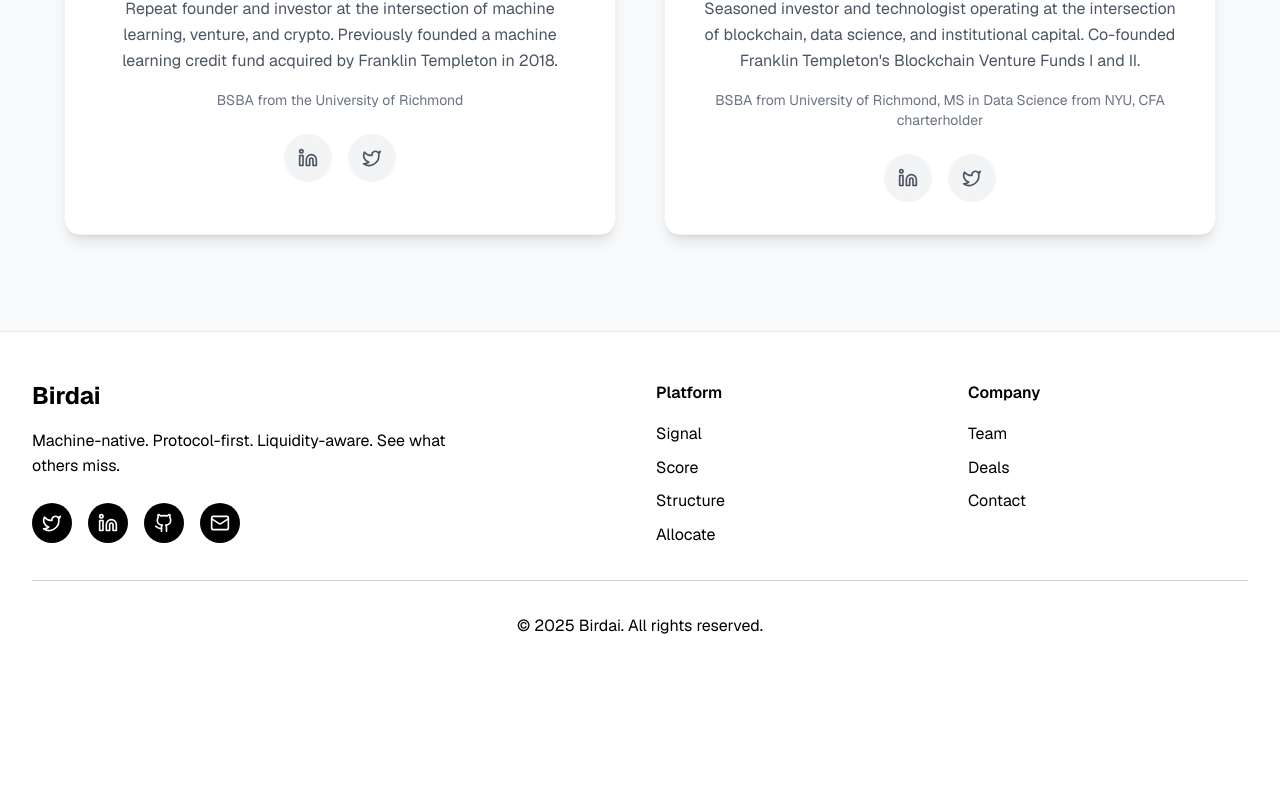
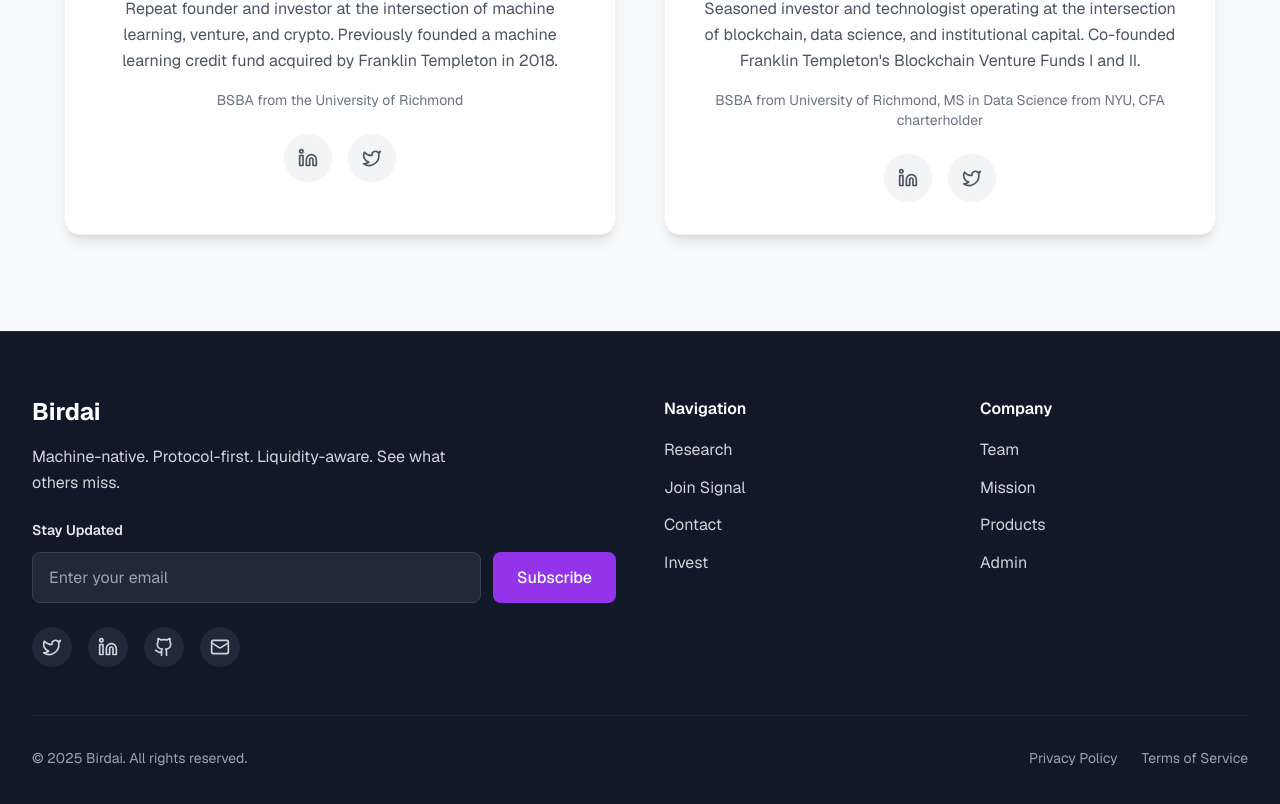
Before and after one commit to Kfar19/CursorWeb, a Next.js app: page / in a window 1280 px wide. Shown: the part 2406-3210 px from the top of the page. Before the commit the page ends 3092 px from the top, so only its background shows below. Built offline with nearby package versions, Linux system fonts and the light colour scheme; no server answers.

Commit message:
Add modern dark footer with navigation links, email signup, and improved social icons

```diff
--- a/src/app/page.tsx
+++ b/src/app/page.tsx
@@ -28,6 +28,8 @@ import {
 export default function Home() {
   const [isMenuOpen, setIsMenuOpen] = useState(false);
   const [isContactModalOpen, setIsContactModalOpen] = useState(false);
+  const [footerEmail, setFooterEmail] = useState('');
+  const [isFooterSubmitting, setIsFooterSubmitting] = useState(false);
 
   // Test if JavaScript is working
   useEffect(() => {
@@ -500,6 +502,23 @@ export default function Home() {
       ...prev,
       [name]: value
     }));
+  };
+
+  const handleFooterEmailSubmit = async (e: React.FormEvent) => {
+    e.preventDefault();
+    if (!footerEmail.trim()) return;
+
+    setIsFooterSubmitting(true);
+    try {
+      // You can integrate with your email collection API here
+      console.log('Footer email submitted:', footerEmail);
+      setFooterEmail('');
+      // Optional: Show success message
+    } catch (error) {
+      console.error('Error submitting footer email:', error);
+    } finally {
+      setIsFooterSubmitting(false);
+    }
   };
 
   const handleSubmit = async (e: React.FormEvent) => {
@@ -1271,66 +1290,192 @@ export default function Home() {
       </section>
 
       {/* Footer */}
-      <footer className="bg-white border-t border-gray-200">
-        <div className="max-w-7xl mx-auto px-4 sm:px-6 lg:px-8 py-12">
-          <div className="grid md:grid-cols-4 gap-8">
-            {/* Brand */}
-            <div className="md:col-span-2">
+      <footer className="bg-gray-900 text-white border-t border-gray-800">
+        <div className="max-w-7xl mx-auto px-4 sm:px-6 lg:px-8 py-16">
+          <div className="grid grid-cols-1 md:grid-cols-2 lg:grid-cols-4 gap-8 lg:gap-12">
+            {/* Brand & Description */}
+            <div className="lg:col-span-2">
               <motion.div
-                className="text-2xl font-bold text-black mb-4"
+                className="text-2xl font-bold text-white mb-4"
                 whileHover={{ scale: 1.05 }}
               >
-                <motion.span
-                  className="text-black"
-                >
+                <motion.span className="text-white">
                   Birdai
                 </motion.span>
               </motion.div>
-              <p className="text-black mb-6 max-w-md">
+              <p className="text-gray-300 mb-6 max-w-md leading-relaxed">
                 Machine-native. Protocol-first. Liquidity-aware. See what others miss.
               </p>
+
+              {/* Email Signup */}
+              <div className="mb-6">
+                <h4 className="text-sm font-semibold text-gray-200 mb-3">Stay Updated</h4>
+                <form onSubmit={handleFooterEmailSubmit} className="flex flex-col sm:flex-row gap-3">
+                  <input
+                    type="email"
+                    value={footerEmail}
+                    onChange={(e) => setFooterEmail(e.target.value)}
+                    placeholder="Enter your email"
+                    className="flex-1 px-4 py-3 bg-gray-800 border border-gray-700 rounded-lg text-white placeholder-gray-400 focus:outline-none focus:ring-2 focus:ring-purple-500 focus:border-transparent transition-all duration-200"
+                    required
+                  />
+                  <button
+                    type="submit"
+                    disabled={isFooterSubmitting}
+                    className="px-6 py-3 bg-purple-600 hover:bg-purple-700 text-white font-medium rounded-lg transition-all duration-200 disabled:opacity-50 disabled:cursor-not-allowed"
+                  >
+                    {isFooterSubmitting ? 'Submitting...' : 'Subscribe'}
+                  </button>
+                </form>
+              </div>
+
+              {/* Social Icons */}
               <div className="flex space-x-4">
-                <a href="#" className="w-10 h-10 bg-black hover:bg-gray-800 rounded-full flex items-center justify-center transition-colors">
-                  <Twitter className="w-5 h-5 text-white" />
-                </a>
-                <a href="#" className="w-10 h-10 bg-black hover:bg-gray-800 rounded-full flex items-center justify-center transition-colors">
-                  <Linkedin className="w-5 h-5 text-white" />
-                </a>
-                <a href="#" className="w-10 h-10 bg-black hover:bg-gray-800 rounded-full flex items-center justify-center transition-colors">
-                  <Github className="w-5 h-5 text-white" />
-                </a>
-                <a href="#" className="w-10 h-10 bg-black hover:bg-gray-800 rounded-full flex items-center justify-center transition-colors">
-                  <Mail className="w-5 h-5 text-white" />
-                </a>
+                <motion.a
+                  href="https://twitter.com/birdai"
+                  target="_blank"
+                  rel="noopener noreferrer"
+                  className="w-10 h-10 bg-gray-800 hover:bg-purple-600 rounded-full flex items-center justify-center transition-all duration-200"
+                  whileHover={{ scale: 1.1 }}
+                  whileTap={{ scale: 0.95 }}
+                >
+                  <Twitter className="w-5 h-5 text-gray-300 hover:text-white transition-colors" />
+                </motion.a>
+                <motion.a
+                  href="https://linkedin.com/company/birdai"
+                  target="_blank"
+                  rel="noopener noreferrer"
+                  className="w-10 h-10 bg-gray-800 hover:bg-purple-600 rounded-full flex items-center justify-center transition-all duration-200"
+                  whileHover={{ scale: 1.1 }}
+                  whileTap={{ scale: 0.95 }}
+                >
+                  <Linkedin className="w-5 h-5 text-gray-300 hover:text-white transition-colors" />
+                </motion.a>
+                <motion.a
+                  href="https://github.com/birdai"
+                  target="_blank"
+                  rel="noopener noreferrer"
+                  className="w-10 h-10 bg-gray-800 hover:bg-purple-600 rounded-full flex items-center justify-center transition-all duration-200"
+                  whileHover={{ scale: 1.1 }}
+                  whileTap={{ scale: 0.95 }}
+                >
+                  <Github className="w-5 h-5 text-gray-300 hover:text-white transition-colors" />
+                </motion.a>
+                <motion.a
+                  href="mailto:hello@birdai.xyz"
+                  className="w-10 h-10 bg-gray-800 hover:bg-purple-600 rounded-full flex items-center justify-center transition-all duration-200"
+                  whileHover={{ scale: 1.1 }}
+                  whileTap={{ scale: 0.95 }}
+                >
+                  <Mail className="w-5 h-5 text-gray-300 hover:text-white transition-colors" />
+                </motion.a>
               </div>
             </div>
 
-            {/* Quick Links */}
+            {/* Navigation Links */}
             <div>
-              <h3 className="text-black font-semibold mb-4">Platform</h3>
-              <ul className="space-y-2">
-                <li><a href="#" className="text-black hover:text-gray-600 transition-colors">Signal</a></li>
-                <li><a href="#" className="text-black hover:text-gray-600 transition-colors">Score</a></li>
-                <li><a href="#" className="text-black hover:text-gray-600 transition-colors">Structure</a></li>
-                <li><a href="#" className="text-black hover:text-gray-600 transition-colors">Allocate</a></li>
+              <h3 className="text-white font-semibold mb-4">Navigation</h3>
+              <ul className="space-y-3">
+                <li>
+                  <motion.a
+                    href="/research"
+                    className="text-gray-300 hover:text-white transition-colors duration-200 flex items-center group"
+                    whileHover={{ x: 4 }}
+                  >
+                    <span className="group-hover:text-purple-400 transition-colors">Research</span>
+                  </motion.a>
+                </li>
+                <li>
+                  <motion.a
+                    href="#contact"
+                    onClick={() => setIsContactModalOpen(true)}
+                    className="text-gray-300 hover:text-white transition-colors duration-200 flex items-center group cursor-pointer"
+                    whileHover={{ x: 4 }}
+                  >
+                    <span className="group-hover:text-purple-400 transition-colors">Join Signal</span>
+                  </motion.a>
+                </li>
+                <li>
+                  <motion.a
+                    href="#contact"
+                    onClick={() => setIsContactModalOpen(true)}
+                    className="text-gray-300 hover:text-white transition-colors duration-200 flex items-center group cursor-pointer"
+                    whileHover={{ x: 4 }}
+                  >
+                    <span className="group-hover:text-purple-400 transition-colors">Contact</span>
+                  </motion.a>
+                </li>
+                <li>
+                  <motion.a
+                    href="#invest"
+                    className="text-gray-300 hover:text-white transition-colors duration-200 flex items-center group"
+                    whileHover={{ x: 4 }}
+                  >
+                    <span className="group-hover:text-purple-400 transition-colors">Invest</span>
+                  </motion.a>
+                </li>
               </ul>
             </div>
 
-            {/* Company */}
+            {/* Company Info */}
             <div>
-              <h3 className="text-black font-semibold mb-4">Company</h3>
-              <ul className="space-y-2">
-                <li><a href="#" className="text-black hover:text-gray-600 transition-colors">Team</a></li>
-                <li><a href="#" className="text-black hover:text-gray-600 transition-colors">Deals</a></li>
-                <li><a href="#" className="text-black hover:text-gray-600 transition-colors">Contact</a></li>
+              <h3 className="text-white font-semibold mb-4">Company</h3>
+              <ul className="space-y-3">
+                <li>
+                  <motion.a
+                    href="#founders"
+                    className="text-gray-300 hover:text-white transition-colors duration-200 flex items-center group"
+                    whileHover={{ x: 4 }}
+                  >
+                    <span className="group-hover:text-purple-400 transition-colors">Team</span>
+                  </motion.a>
+                </li>
+                <li>
+                  <motion.a
+                    href="#mission"
+                    className="text-gray-300 hover:text-white transition-colors duration-200 flex items-center group"
+                    whileHover={{ x: 4 }}
+                  >
+                    <span className="group-hover:text-purple-400 transition-colors">Mission</span>
+                  </motion.a>
+                </li>
+                <li>
+                  <motion.a
+                    href="/products"
+                    className="text-gray-300 hover:text-white transition-colors duration-200 flex items-center group"
+                    whileHover={{ x: 4 }}
+                  >
+                    <span className="group-hover:text-purple-400 transition-colors">Products</span>
+                  </motion.a>
+                </li>
+                <li>
+                  <motion.a
+                    href="/admin"
+                    className="text-gray-300 hover:text-white transition-colors duration-200 flex items-center group"
+                    whileHover={{ x: 4 }}
+                  >
+                    <span className="group-hover:text-purple-400 transition-colors">Admin</span>
+                  </motion.a>
+                </li>
               </ul>
             </div>
           </div>
 
-          <div className="border-t border-gray-300 mt-8 pt-8 text-center">
-            <p className="text-black">
-              © 2025 Birdai. All rights reserved.
-            </p>
+          {/* Copyright */}
+          <div className="border-t border-gray-800 mt-12 pt-8">
+            <div className="flex flex-col md:flex-row justify-between items-center">
+              <p className="text-gray-400 text-sm mb-4 md:mb-0">
+                © 2025 Birdai. All rights reserved.
+              </p>
+              <div className="flex space-x-6 text-sm">
+                <a href="/privacy" className="text-gray-400 hover:text-white transition-colors duration-200">
+                  Privacy Policy
+                </a>
+                <a href="/terms" className="text-gray-400 hover:text-white transition-colors duration-200">
+                  Terms of Service
+                </a>
+              </div>
+            </div>
           </div>
         </div>
       </footer>
```
